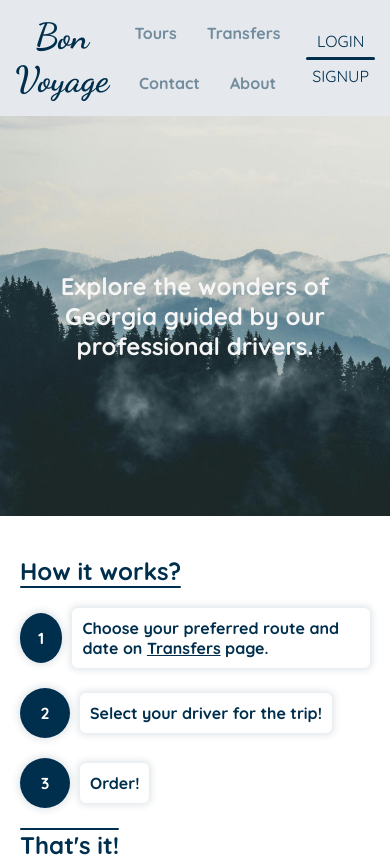
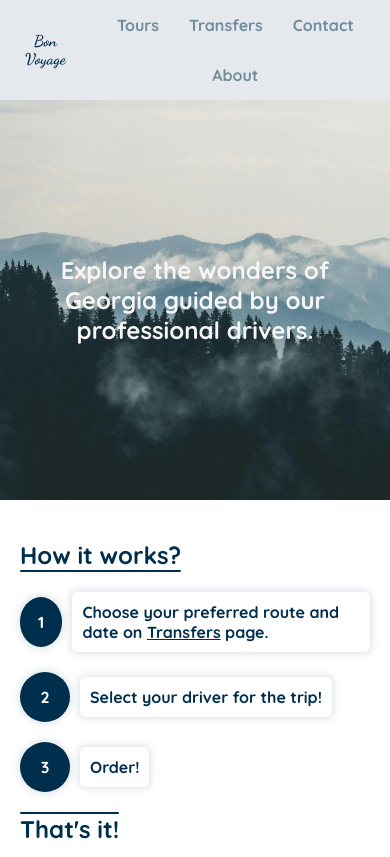
Before and after one commit to nickgabriadze/bonvoyage, a React (Vite) app in the folder front-end/: page / in a window 390 px wide. Shown: the top 857 px of the page. Built offline with nearby package versions, Linux system fonts and the light colour scheme.

Commit message:
style: update website name size in header.module.css

```diff
--- a/front-end/src/pages/home/components/styles/header.module.css
+++ b/front-end/src/pages/home/components/styles/header.module.css
@@ -20,7 +20,7 @@
         text-align: center;
         font-family: var(--font-dancing-script), sans-serif;
         color: var(--color-main-deep-sea-navy);
-        font-size: calc(var(--font-size-l) + 4px);
+        font-size: clamp(var(--font-size-s), 4vw, var(--font-size-l) + 4px);
         transition: all 300ms linear;
     }
 
@@ -113,3 +113,11 @@
 
         }
 }
+
+
+
+@media only screen and (max-width: 500px){
+    .userLogin{
+        display: none;
+    }
+}
```
